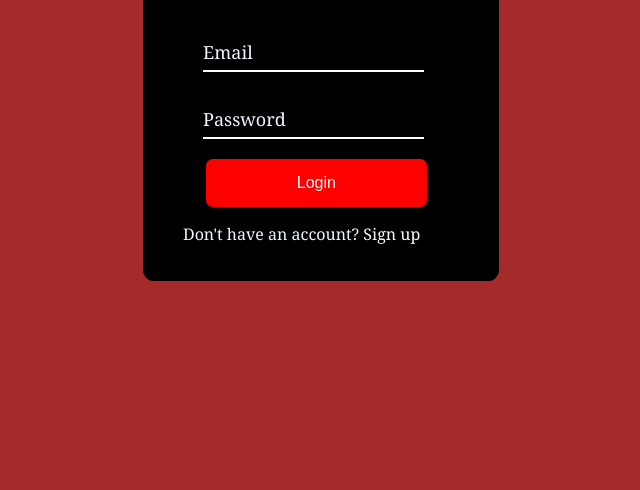
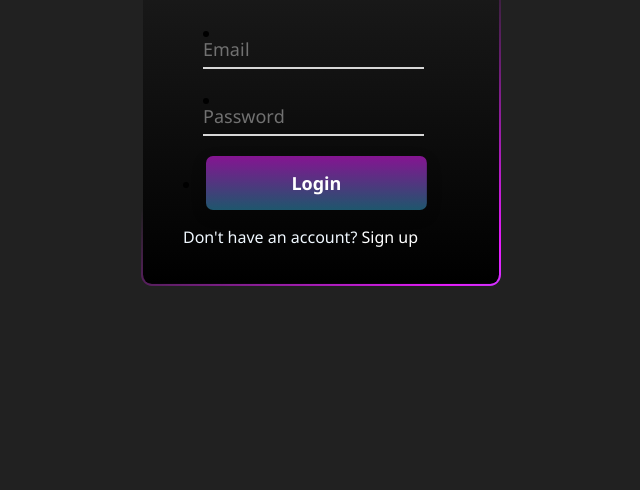
Before and after one commit to tajulafreen/50Projects-HTML-CSS-JavaScript, a website: page Source-Code/FormWaveAnimation/index.html in a window 1280 px wide. Shown: the part 310-800 px from the top of the page, without its empty margins (319-959 px from the left). Drawn offline with Linux system fonts and the light colour scheme.

Commit message:
add gradient background

```diff
--- a/Source-Code/FormWaveAnimation/style.css
+++ b/Source-Code/FormWaveAnimation/style.css
@@ -4,8 +4,8 @@
 }
 
 body {
-  background-color: brown;
-  font-family: Georgia, 'Times New Roman', Times, serif;
+  background-color: #212121;
+  font-family: "Segoe UI", sans-serif;
   margin: 0;
   overflow: hidden;
   height: 100vh;
@@ -26,17 +26,44 @@ p {
 }
 
 .btn {
-  background-color: red;
+  position: relative;
+  background: linear-gradient(to bottom, #e81cff8d, #40c9ff69);
   padding: 15px;
   width: 80%;
   color: #fff;
   border: 1px #fff;
   border-radius: 7px;
-  font-size: 16px;
+  font-family: "Segoe UI", sans-serif;
+  font-weight: bold;
+  font-size: 18px;
+  animation: button-shimmer 2s infinite;
+  box-shadow: 0 5px 15px rgba(0, 0, 0, 0.2);
+}
+
+@keyframes button-shimmer {
+  0% {
+    background-position: left top;
+  }
+
+  100% {
+    background-position: right bottom;
+  }
+}
+
+@keyframes button-particles {
+  0% {
+    background-position: left top;
+  }
+
+  100% {
+    background-position: right bottom;
+  }
 }
 
 .btn:hover {
-  background-color: rgb(197, 9, 9);
+  background: linear-gradient(to bottom, #e81cff, #40c9ff);
+  animation: button-particles 1s ease-in-out infinite;
+  transform: translateY(-2px);
 }
 
 a {
@@ -45,11 +72,30 @@ a {
 }
 
 .container {
-  background-color: black;
+  background:
+    linear-gradient(#212121, #000) padding-box,
+    linear-gradient(145deg, transparent 35%, #e81cff, #40c9ff) border-box;
   padding: 20px 40px;
   border-radius: 3%;
   display: flex;
   flex-direction: column;
+  background-size: 200% 100%;
+  animation: gradient 5s ease infinite;
+  border: 2px solid transparent;
+}
+
+@keyframes gradient {
+  0% {
+    background-position: 0% 50%;
+  }
+
+  50% {
+    background-position: 100% 50%;
+  }
+
+  100% {
+    background-position: 0% 50%;
+  }
 }
 
 .form-control {
@@ -61,7 +107,7 @@ a {
 .form-control input {
   background-color: transparent;
   border: 0;
-  border-bottom: 2px #fff solid;
+  border-bottom: 2px #ffffffd4 solid;
   display: block;
   width: 100%;
   font-size: 18px;
@@ -71,13 +117,14 @@ a {
 .form-control input:focus,
 .form-control input:valid {
   outline: 0;
-  border-bottom-color: #fff;
+  border-bottom-color: #ffffffd4;
 }
 
 .form-control label {
   position: absolute;
   top: 15px;
   left: 0;
+  color: #717171;
 }
 
 .form-control label span {
@@ -89,6 +136,6 @@ a {
 
 .form-control input:focus + label span,
 .form-control input:valid + label span {
-  color: #fff;
+  color: #ffffffb7;
   transform: translateY(-20px);
 }
```
